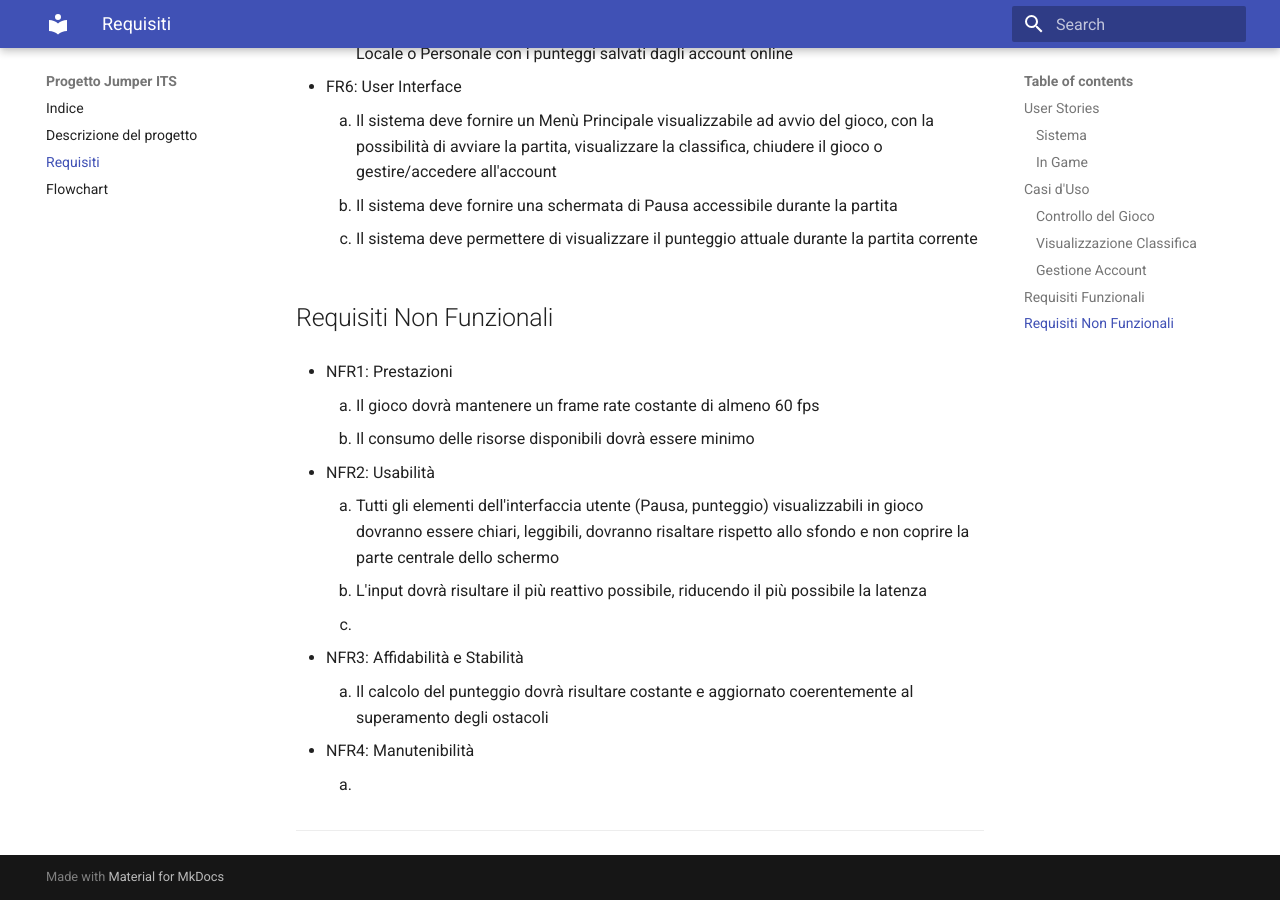
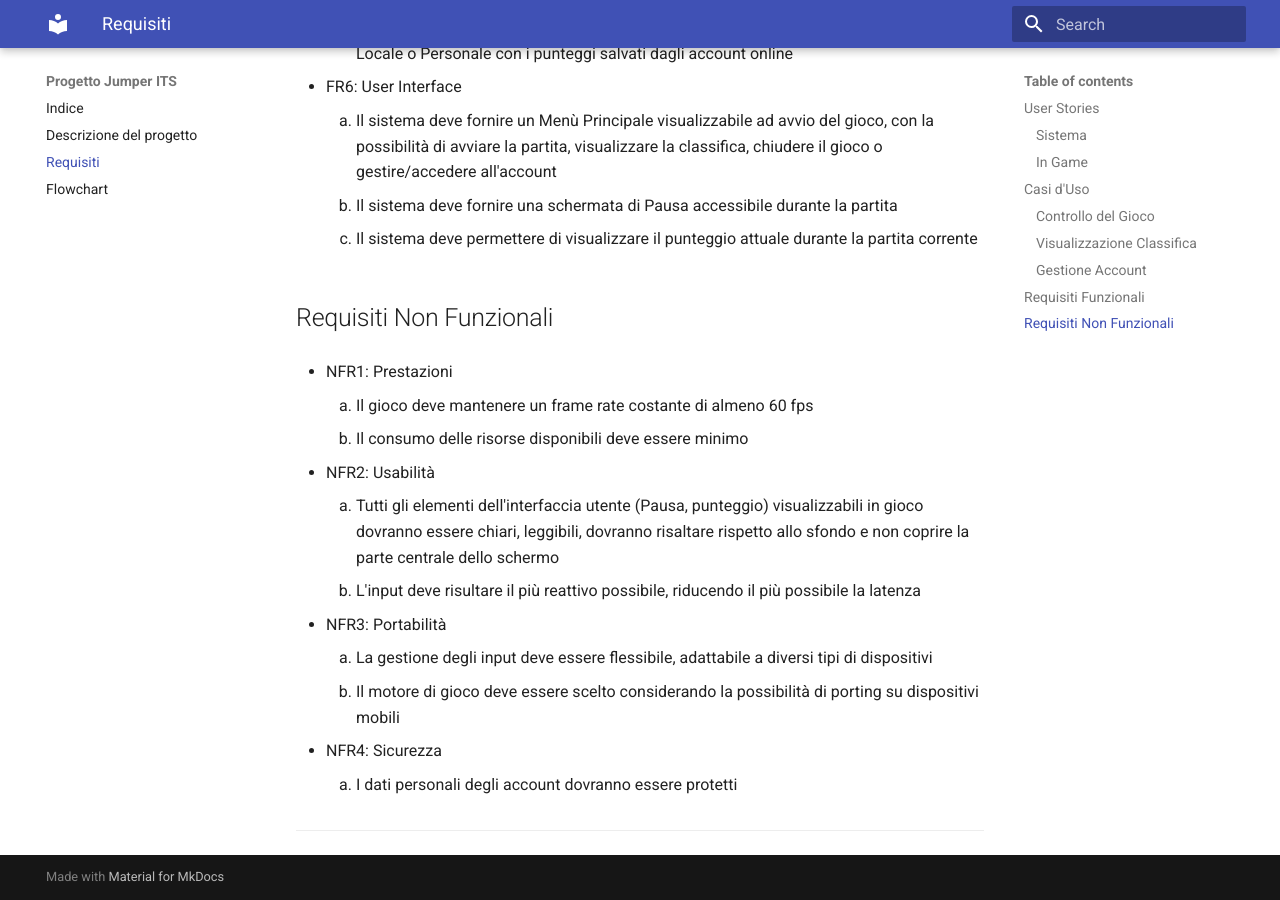
Before and after one commit to LucaParchitelliITS/JumperProjectITS, an MkDocs documentation site: the page built from docs/requisiti.md, in a window 1280 px wide and 900 px high, scrolled down 6421 px. Built offline with MkDocs 1.6.1 and Material for MkDocs 9.7.7, drawn with Linux system fonts in a browser that asks for light colours.

Commit message:
Definizione finale Requisiti

```diff
--- a/docs/requisiti.md
+++ b/docs/requisiti.md
@@ -161,17 +161,18 @@ flowchart TD
 ## Requisiti Non Funzionali
 
 - NFR1: Prestazioni
-    1. Il gioco dovrà mantenere un frame rate costante di almeno 60 fps
-    2. Il consumo delle risorse disponibili dovrà essere minimo
+    1. Il gioco deve mantenere un frame rate costante di almeno 60 fps
+    2. Il consumo delle risorse disponibili deve essere minimo
 
 - NFR2: Usabilità
     1. Tutti gli elementi dell'interfaccia utente (Pausa, punteggio) visualizzabili in gioco dovranno essere chiari, leggibili, dovranno risaltare rispetto allo sfondo e non coprire la parte centrale dello schermo
-    2. L'input dovrà risultare il più reattivo possibile, riducendo il più possibile la latenza
-    3.
+    2. L'input deve risultare il più reattivo possibile, riducendo il più possibile la latenza
 
-- NFR3: Affidabilità e Stabilità
-    1. Il calcolo del punteggio dovrà risultare costante e aggiornato coerentemente al superamento degli ostacoli
+- NFR3: Portabilità
+    1. La gestione degli input deve essere flessibile, adattabile a diversi tipi di dispositivi
+    2. Il motore di gioco deve essere scelto considerando la possibilità di porting su dispositivi mobili
 
-- NFR4: Manutenibilità
-    1.
+- NFR4: Sicurezza
+    1. I dati personali degli account dovranno essere protetti
+
 ---
```
